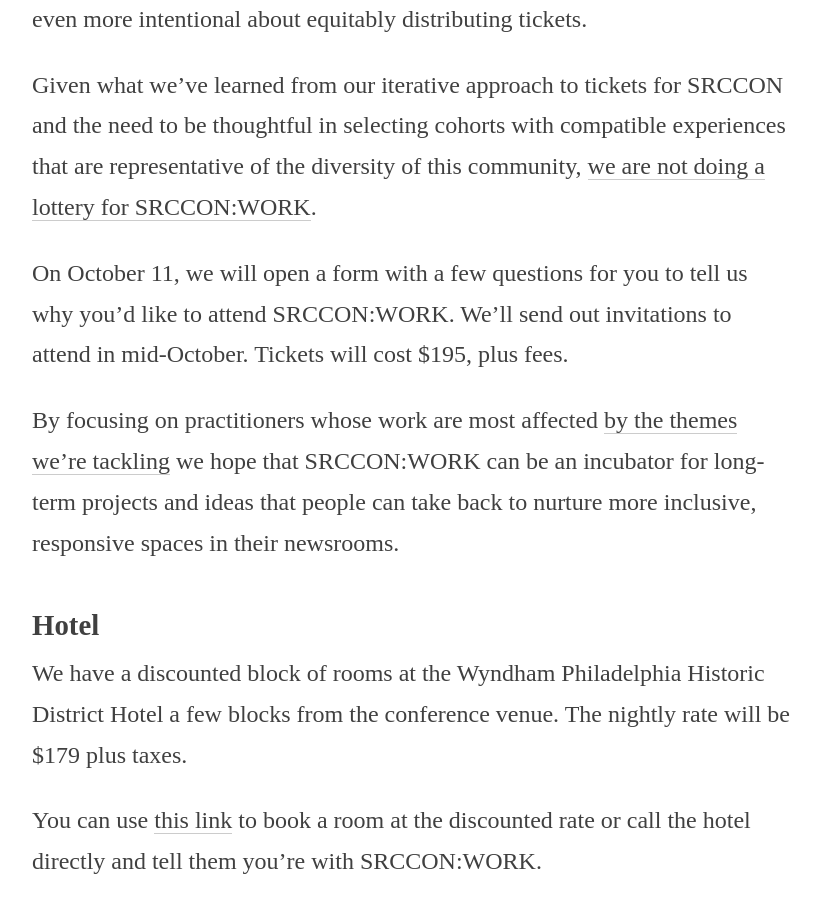
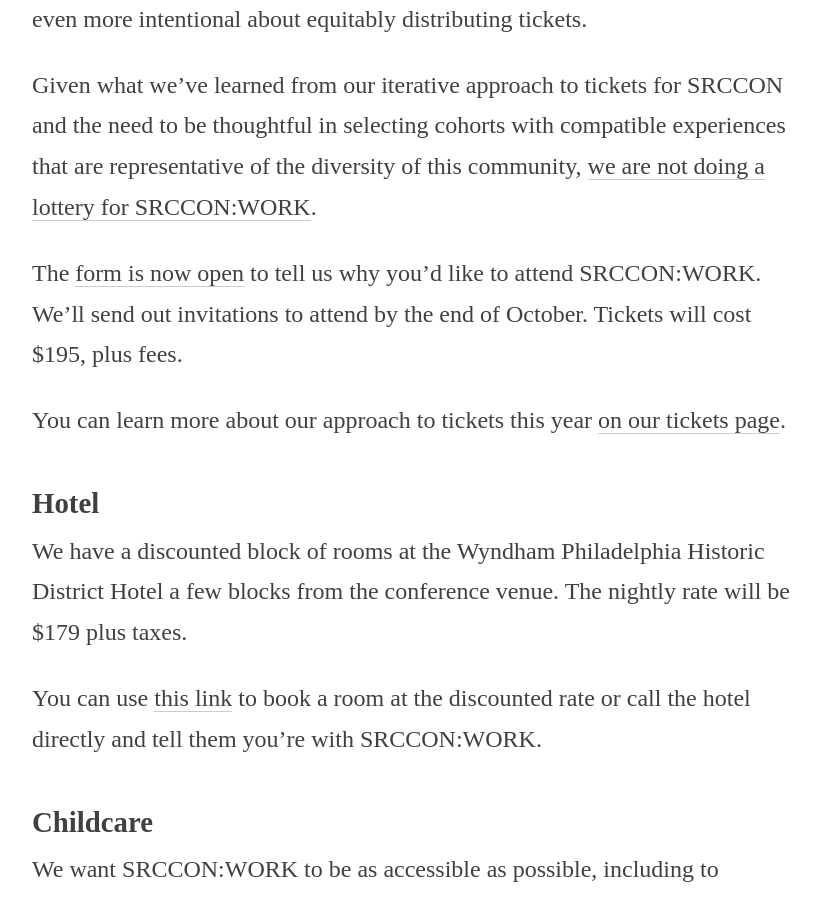
Before and after one commit to OpenNews/srccon-work, a Jekyll site: the page built from logistics.md, in a window 1280 px wide and 900 px high, scrolled down 1172 px. Shown: the whole window, without its empty margins (228-1048 px from the left). Built offline with Jekyll 4.4.1, drawn with Linux system fonts in a browser that asks for light colours.

Commit message:
added ticket form

```diff
--- a/logistics.md
+++ b/logistics.md
@@ -28,9 +28,9 @@
 
 Given what we've learned from our iterative approach to tickets for SRCCON and the need to be thoughtful in selecting cohorts with compatible experiences that are representative of the diversity of this community, [we are not doing a lottery for SRCCON:WORK](https://opennews.org/blog/srccon-work-tickets/).
 
-On October 11, we will open a form with a few questions for you to tell us why you'd like to attend SRCCON:WORK. We'll send out invitations to attend in mid-October. Tickets will cost $195, plus fees.
+The [form is now open](/tickets/attendance_form) to tell us why you'd like to attend SRCCON:WORK. We'll send out invitations to attend by the end of October. Tickets will cost $195, plus fees.
 
-By focusing on practitioners whose work are most affected [by the themes we’re tackling](/sessions) we hope that SRCCON:WORK can be an incubator for long-term projects and ideas that people can take back to nurture more inclusive, responsive spaces in their newsrooms.
+You can learn more about our approach to tickets this year [on our tickets page](/tickets#the-srccon-work-tickets-process).
 
 ## Hotel
 
```
